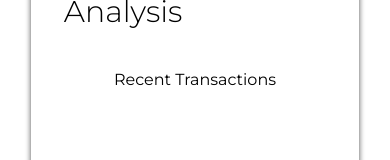
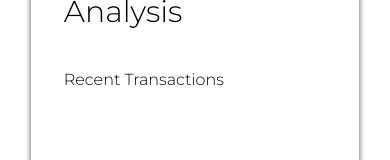
Before and after one commit to Srikarchaganti-01/Xpense_Tracker, a plain HTML site: page index.html in a window 390 px wide. Shown: the part 2138-2298 px from the top of the page. Drawn offline with nearby package versions, Linux system fonts and the light colour scheme; a web font is replaced by a local one.

Commit message:
Update style.css

```diff
--- a/style.css
+++ b/style.css
@@ -229,6 +229,12 @@ body{
   justify-content: center;
   align-items: center;
 }
+.datnote{
+  font-size: xx-large;
+  text-align: start;
+  font-weight: 300;
+  width: 80%;
+}
 .dattitle{
   font-size: 50px;
   text-align: start;
@@ -356,7 +362,9 @@ body{
   }
   .dattitle{
     font-size: 30px;
-
+  }
+  .datnote{
+    font-size: medium;
   }
   #licontan li{
     min-width: 90%;
@@ -402,4 +410,5 @@ body{
   #addnote{
     padding: 20px 20px ;
   }
+
 }
```
